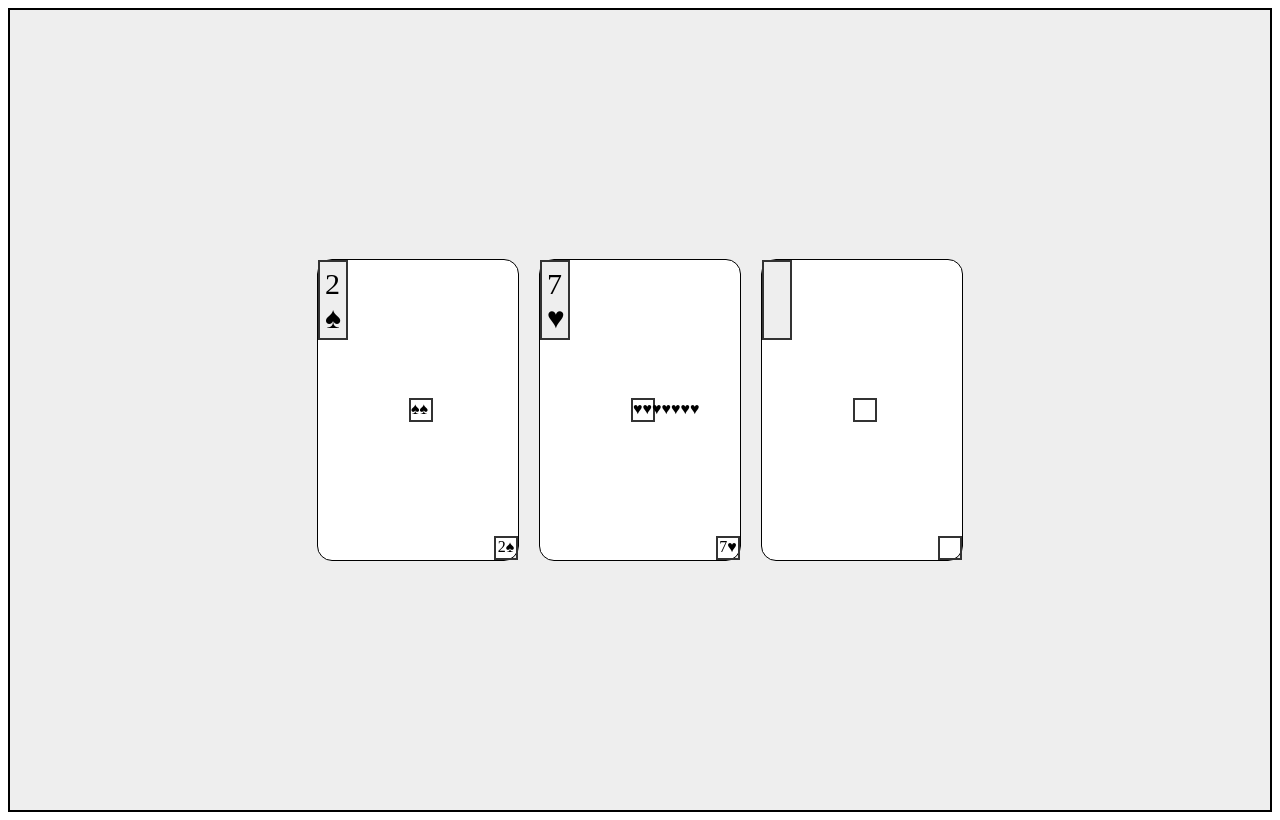
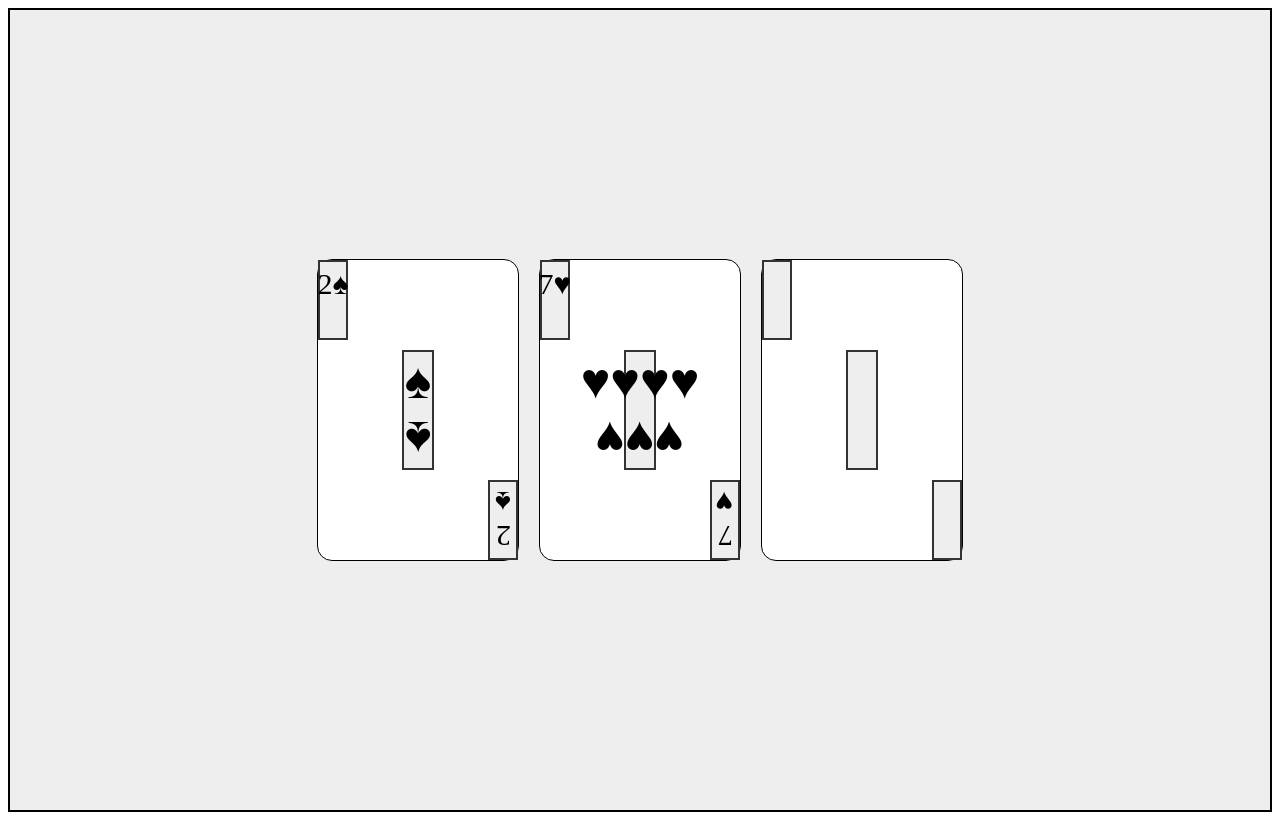
Before and after one commit to goochofarabia/playing-cards, a plain HTML site: page index.html in a window 1280 px wide. Drawn offline with Linux system fonts and the light colour scheme.

Commit message:
Update styles.css

```diff
--- a/styles.css
+++ b/styles.css
@@ -24,7 +24,7 @@
   background-color: #eee;
   display: flex;
   flex-flow: row wrap;
-  word-break: break-all;
+  justify-content: center;
   width: 30px;
   height: 80px;
   padding: 5px;
@@ -34,17 +34,34 @@
 }
 
 .middle {
+  box-sizing: border-box;
+  width: 32px;
+  height: 120px;
+  border: solid 2px #333;
+  background-color: #eee;
   display: flex;
-  width: 20px;
-  height: 20px;
-  border: solid 2px #333;
+  flex-wrap: wrap;
+  justify-content: center;
   align-self: center;
+  font-size: 50px;
 }
 
 .right {
-  width: 20px;
-  height: 20px;
+  box-sizing: border-box;
+  background-color: #eee;
+  display: flex;
+  flex-direction: row;
+  flex-wrap: wrap;
+  word-break: break-all;
+  transform: rotate(180deg);
+  width: 30px;
+  height: 80px;
+  padding: 5px;
   border: solid 2px #333;
   align-self: flex-end;
-  text-align: center;
+  font-size: 30px;
 }
+
+.middle .bottom {
+  transform: rotate(180deg)
+}
```
